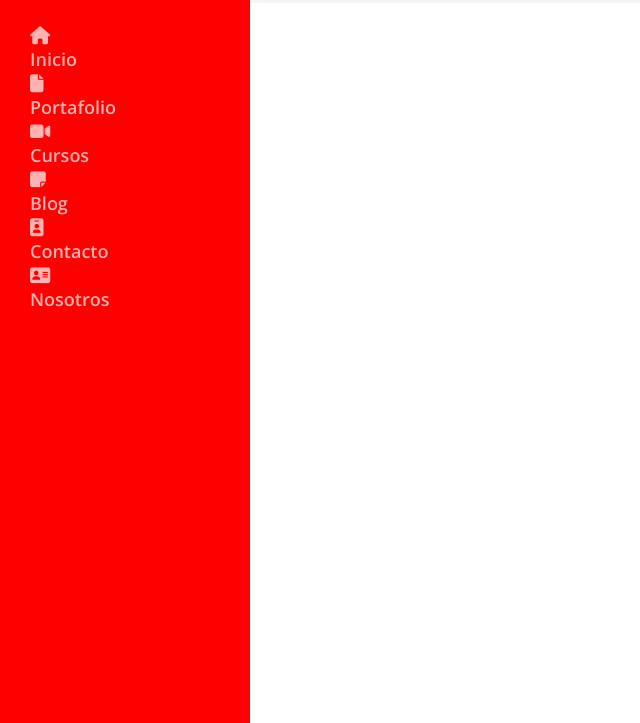
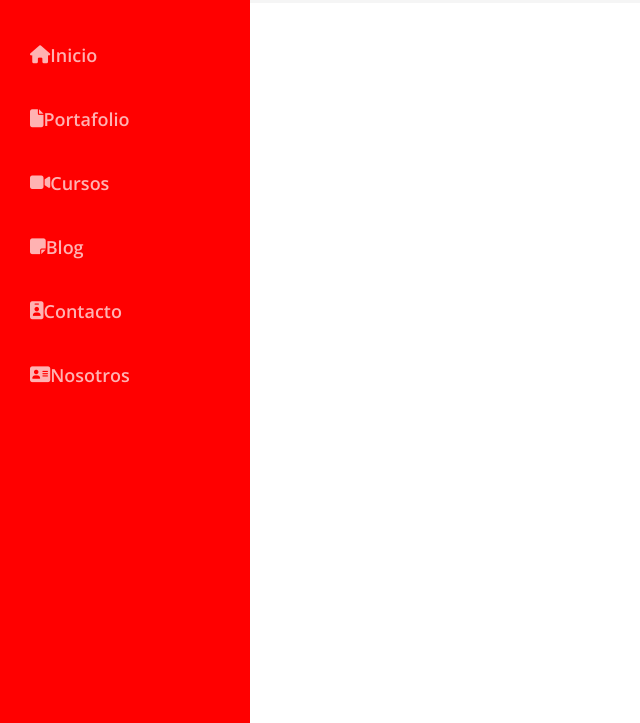
Before and after one commit to gchnick/menu-lateral-despegable, a plain HTML site: page index.html in a window 1280 px wide. Shown: the part 77-800 px from the top of the page, without its empty margins (0-640 px from the left). Drawn offline with nearby package versions, Linux system fonts and the light colour scheme.

Commit message:
Add: posicionando elementos uno al lado del otro

```diff
--- a/css/style.css
+++ b/css/style.css
@@ -79,3 +79,10 @@ header {
 .options__menu a:hover{
     color: white;
 }
+
+.options__menu .option{
+    padding: 20px 0px;
+    display: flex;
+    align-items: center;
+    position: relative;
+}
```
